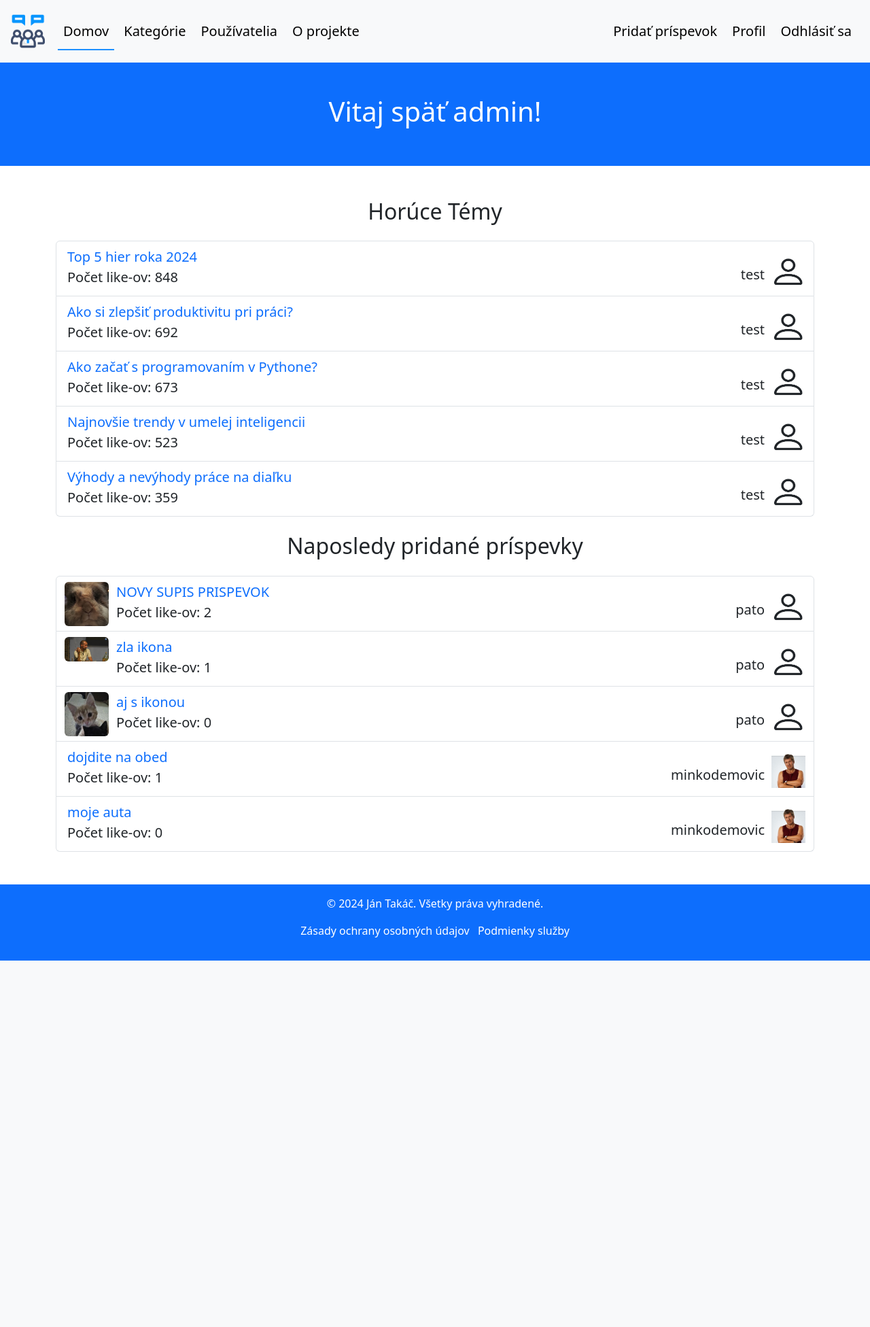
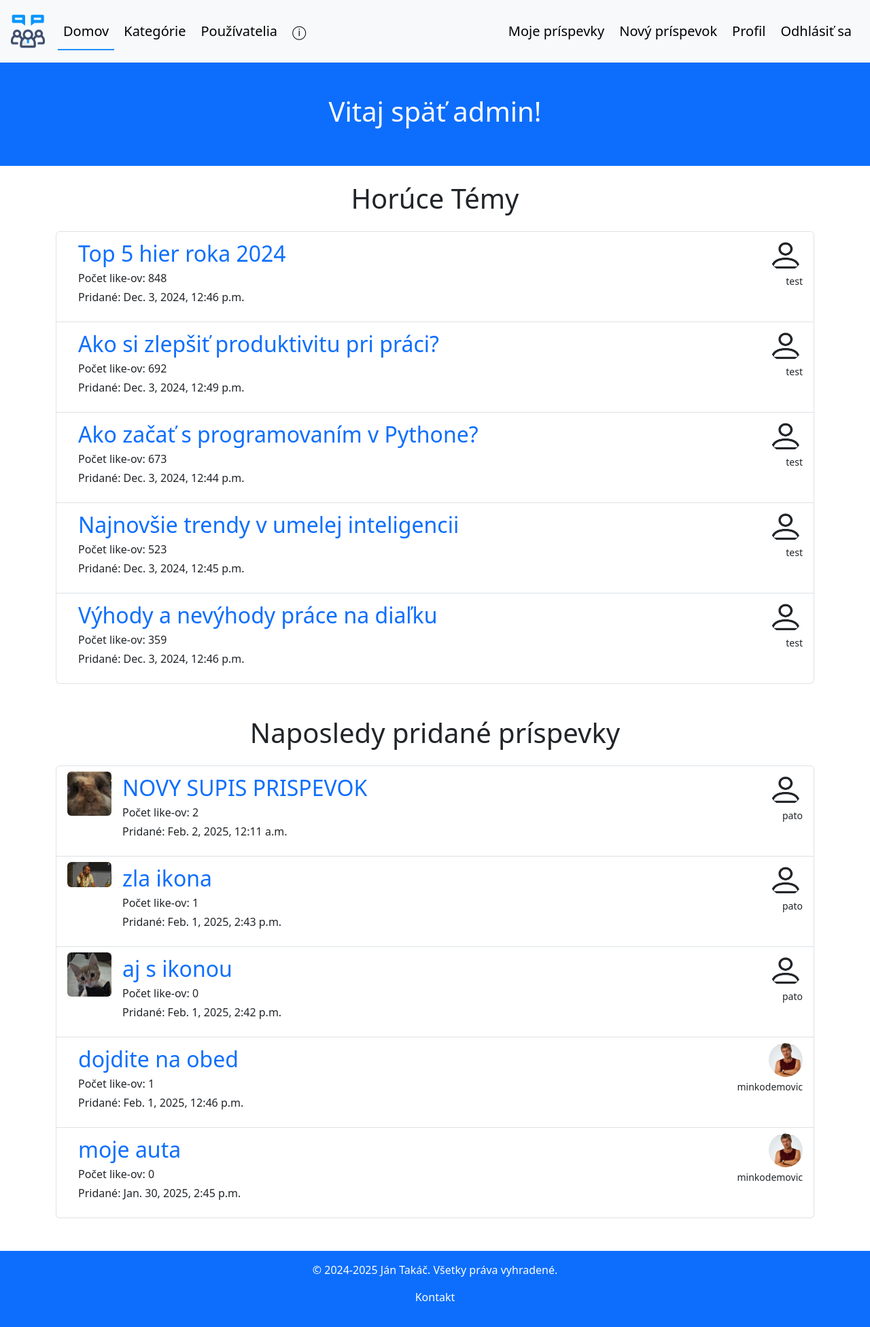
Before and after one commit to jantakac/VAII-semestralka, a Django app: page / in a window 1280 px wide. Shown: the whole page at 68% size. Before the commit the page ends 1413 px from the top, so only its background shows below. Run offline with Django 5.2, Linux system fonts and the light colour scheme; a user stored in the database is signed in; data comes from the database, SQL or seed files in the repository; both versions use the stored data as it was after the commit.

Commit message:
my posts + zoradovanie, treba vymazanie a edit

```diff
--- a/forum/static/forum/js/post_detail_js.js
+++ b/forum/static/forum/js/post_detail_js.js
@@ -28,7 +28,7 @@ document.addEventListener('DOMContentLoaded', () => {
             editModalInput.value = button.dataset.commentContent;
             commentId = button.dataset.idComment;
         });
-    })
+    });
 
     closeBtn.addEventListener("click", () => {
         editModal.classList.remove("show");
--- a/forum/static/forum/js/profile_edit_js.js
+++ b/forum/static/forum/js/profile_edit_js.js
@@ -1,3 +1,4 @@
+document.addEventListener('DOMContentLoaded', () => {
     const toggleButton = document.getElementById('toggleConfirmation');
     const confirmationBox = document.getElementById('confirmationBox');
     const cancelButton = document.getElementById('cancelConfirmation');
@@ -11,3 +12,4 @@ toggleButton.addEventListener('click', () => {
     cancelButton.addEventListener('click', () => {
         confirmationBox.classList.add('d-none');
     });
+});
--- a/forum/templates/forum/base.html
+++ b/forum/templates/forum/base.html
@@ -3,6 +3,7 @@
 <head>
     {% load static %}
     <meta charset="UTF-8">
+    <meta name="viewport" content="width=device-width, initial-scale=1">
     <link rel="icon" href="{% static 'forum/img/favicon.png' %}">
 
     {% block additional_stylesheets %}
@@ -36,14 +37,19 @@
                     <a class="nav-link {% block users_active %}{% endblock %}" href="{% url 'forum:browse_profiles' %}">Používatelia</a>
                 </li>
                 <li class="nav-item black-under-animation">
-                    <a class="nav-link {% block about_active %}{% endblock %}" href="{% url 'forum:about' %}">O projekte</a>
+                    <a class="nav-link {% block about_active %}{% endblock %}" href="{% url 'forum:about' %}">&#9432;</a>
                 </li>
 
             </ul>
             {% if user.is_authenticated %}
                 <ul class="navbar-nav">
                     <li class="nav-item black-under-animation">
-                        <a class="nav-link {% block post_add_active %}{% endblock %}" href="{% url 'forum:post_add' %}">Pridať príspevok</a>
+                        <a class="nav-link {% block my_posts_active %}{% endblock %}" href="{% url 'forum:my_posts' %}">Moje príspevky</a>
+                    </li>
+                </ul>
+                <ul class="navbar-nav">
+                    <li class="nav-item black-under-animation">
+                        <a class="nav-link {% block post_add_active %}{% endblock %}" href="{% url 'forum:post_add' %}">Nový príspevok</a>
                     </li>
                 </ul>
                 <ul class="navbar-nav">
@@ -76,10 +82,9 @@
 
 <!-- Footer -->
 <footer class="bg-primary text-white text-center py-3">
-    <p>&copy; 2024 Ján Takáč. Všetky práva vyhradené.</p>
+    <p>&copy; 2024-2025 Ján Takáč. Všetky práva vyhradené.</p>
     <ul class="list-inline">
-        <li class="list-inline-item white-under-animation"><a href="#" class="text-white">Zásady ochrany osobných údajov</a></li>
-        <li class="list-inline-item white-under-animation"><a href="#" class="text-white">Podmienky služby</a></li>
+        <li class="list-inline-item white-under-animation"><a href="#" class="text-white">Kontakt</a></li>
     </ul>
 </footer>
 
--- a/forum/templates/forum/categories.html
+++ b/forum/templates/forum/categories.html
@@ -20,10 +20,8 @@
     <div class="row">
         {% include 'forum/partials/category_card.html' with title="Ostatné" db_category_name="other" bg="bg-primary" %}
     </div>
-    <div class="row container my-5 fs-5">
-        <div id="post-list">
-            {% include 'forum/partials/filtered_posts_list.html' with title="Vyfiltrované posty"%}
-        </div>
+    <div id="post-list">
+        {% include 'forum/partials/filtered_posts_list.html' with title="Vyfiltrované posty"%}
     </div>
 </div>
 {% endblock %}
--- a/forum/templates/forum/index.html
+++ b/forum/templates/forum/index.html
@@ -14,7 +14,7 @@
     </div>
 
 
-    <div class="container my-5 fs-5">
+    <div class="container">
         {% include 'forum/partials/filtered_posts_list.html' with title="Horúce Témy" posts_profiles=most_liked_tuples%}
         {% include 'forum/partials/filtered_posts_list.html' with title="Naposledy pridané príspevky" posts_profiles=most_recent_tuples %}
     </div>
--- a/forum/templates/forum/partials/filtered_posts_list.html
+++ b/forum/templates/forum/partials/filtered_posts_list.html
@@ -1,30 +1,32 @@
-<div class="mt-4">
-    <h2 class="text-center mb-4">{{ title }}</h2>
+<div class="mt-4 my-5">
+    <h1 class="text-center mb-4">{{ title }}</h1>
     <div class="list-group">
         {% if posts_profiles %}
             {% for post, profile in posts_profiles %}
                 <li class="list-group-item list-group-item-action position-relative">
+                    <div class="d-flex align-items-start h-100">
                         {% if post.icon %}
+                        <div class="flex-shrink-0">
                             <img src="{{ post.icon.url }}"
                                  width="65"
                                  alt="post_icon"
-                             class="partial-li-post-icon-position h-auto rounded">
-                        <div class="partial-li-post-content-padding">
-                            <a href="{{ post.get_absolute_url }}" class="text-decoration-none">{{ post.title }}</a>
+                                 class="h-auto rounded">
+                        </div>
+                        {% endif %}
+                        <div class="flex-grow-1 ms-3 overflow-hidden">
+                            <a href="{{ post.get_absolute_url }}" class="fs-2 text-decoration-none">{{ post.title }}</a>
                             <p class="mb-1">Počet like-ov: {{ post.like_count }}</p>
+                            <p>Pridané: {{ post.created_at }}</p>
                         </div>
-                    {% else %}
-                        <a href="{{ post.get_absolute_url }}" class="text-decoration-none">{{ post.title }}</a>
-                        <p class="mb-1">Počet like-ov: {{ post.like_count }}</p>
-                    {% endif %}
+                        <div class="text-end">
                             <img src="{{ profile.image.url }}"
                                  width="50"
                                  height="50"
                                  alt="last_created_by"
-                         class="partial-li-user-image-position">
-                    <p class="partial-li-username-position">
-                        {{ profile.user.username }}
-                    </p>
+                                 class="rounded-circle">
+                            <p class="mt-1 mb-0 small">{{ profile.user.username }}</p>
+                        </div>
+                    </div>
                 </li>
             {% endfor %}
         {% else %}
--- a/forum/urls.py
+++ b/forum/urls.py
@@ -14,6 +14,7 @@ urlpatterns = [
     path('posts/', views.post_list, name='post_list'),
     path('posts/<int:post_id>/', views.post_detail, name='post_detail'),
     path('posts/add', views.post_add_view, name='post_add'),
+    path('my-posts/', views.my_posts_view, name='my_posts'),
     path('profile/', views.profile_view, name='profile'),
     path('profile/edit', views.profile_edit_view, name='profile_edit'),
     path('profile/delete', views.profile_delete_view, name='profile_delete'),
@@ -27,7 +28,8 @@ htmx_urlpatterns = [
     path('add-comment/', views.add_comment, name='add_comment'),
     path('edit-comment/', views.edit_comment, name='edit_comment'),
     path('delete-comment/', views.delete_comment, name='delete_comment'),
-    path('filter-categories/', views.filter_categories, name='filter_categories'),
+    path('categories/filter/', views.filter_categories, name='filter_categories'),
+    path('my-posts/sort/', views.sort_my_posts_view, name='sort_my_posts'),
 ]
 
 urlpatterns += htmx_urlpatterns
--- a/forum/views.py
+++ b/forum/views.py
@@ -187,9 +187,8 @@ def like_post(request):
     return HttpResponse(post.like_count)
 
 
-@require_POST
 def filter_categories(request):
-    category = request.POST.get('category')
+    category = request.GET.get('category')
     posts = Post.objects.filter(category=category)
     profiles = [Profile.objects.get(user_id=post.created_by_id) for post in posts]
     posts_profiles = list(zip(posts, profiles))
@@ -204,3 +203,22 @@ def browse_profiles_view(request):
 def browse_profile_view(request, profile_id):
     profile = get_object_or_404(Profile, id=profile_id)
     return render(request, 'forum/browse_profile.html', {'profile': profile})
+
+
+@login_required
+def my_posts_view(request):
+    posts = Post.objects.filter(created_by_id=request.user.id)
+    return render(request, 'forum/my_posts.html', {'posts': posts})
+
+
+@login_required
+def sort_my_posts_view(request):
+    sort_by = request.GET.get('sort_by')
+
+    if sort_by == "descending_date":
+        sorted_posts = Post.objects.filter(created_by_id=request.user.id).order_by('-created_at')
+    elif sort_by == "ascending_date":
+        sorted_posts = Post.objects.filter(created_by_id=request.user.id).order_by('created_at')
+    else:
+        sorted_posts = Post.objects.filter(created_by_id=request.user.id).order_by('-like_count')
+    return render(request, 'forum/partials/my_posts_list.html', {'posts': sorted_posts})
```
Also changed, not shown: forum/templates/forum/my_posts.html (added, +34 -0 lines), forum/templates/forum/partials/category_card.html (+3 -4 lines), forum/templates/forum/partials/my_posts_list.html (added, +45 -0 lines), db.sqlite3, forum/templates/forum/partials/post_comments.html (line endings or trailing spaces). Lines whose indentation alone changed are shown as unchanged.
